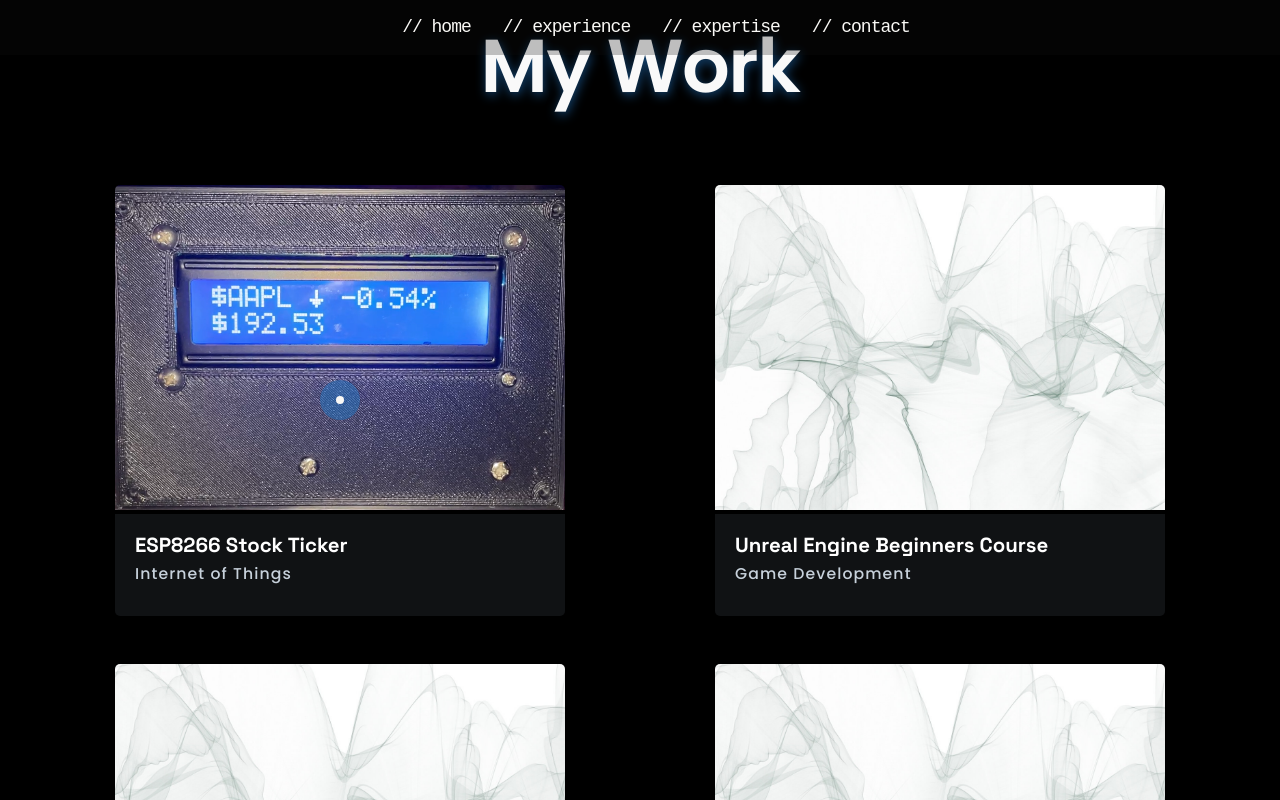
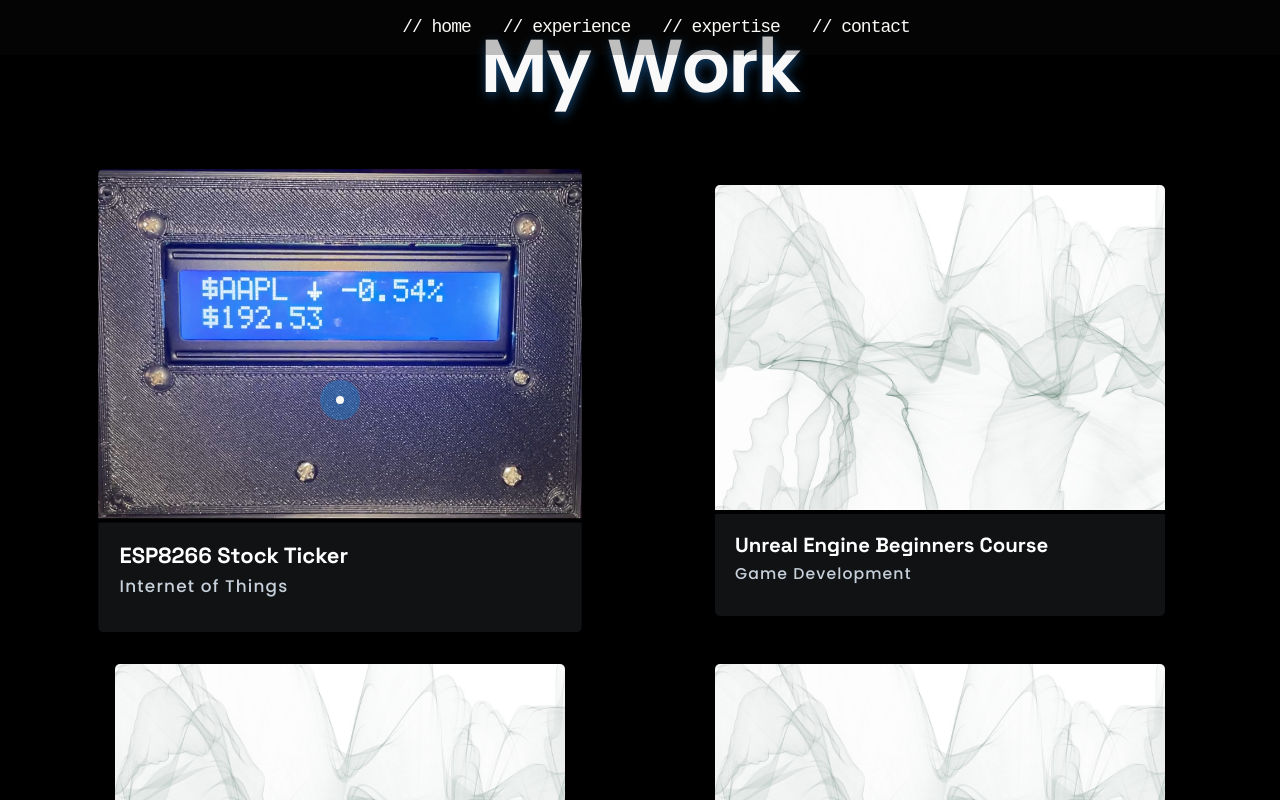
Before and after one commit to BeeTillman/techsite13, a React (Vite) app: page / in a window 1280 px wide. In both pictures the pointer is over the button 340 px from the left and 1292 px from the top of the page. Shown: the part 892-1692 px from the top of the page. Built offline with nearby package versions, Linux system fonts and the light colour scheme.

Commit message:
welp, that didnt work

```diff
--- a/src/styles.css
+++ b/src/styles.css
@@ -182,8 +182,8 @@ img.socialIcon {
   transition: transform 0.3s ease-in-out;
 }
 
-.portfolio-card:hover ~ .cursor-dot {
-  opacity: 0;
+.portfolio-card:hover {
+  transform: scale(1.075);
 }
 
 .card-image {
```
